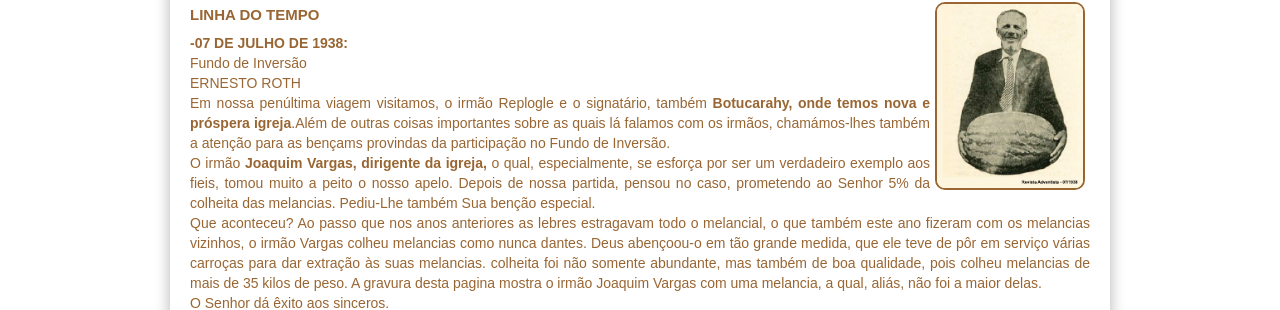
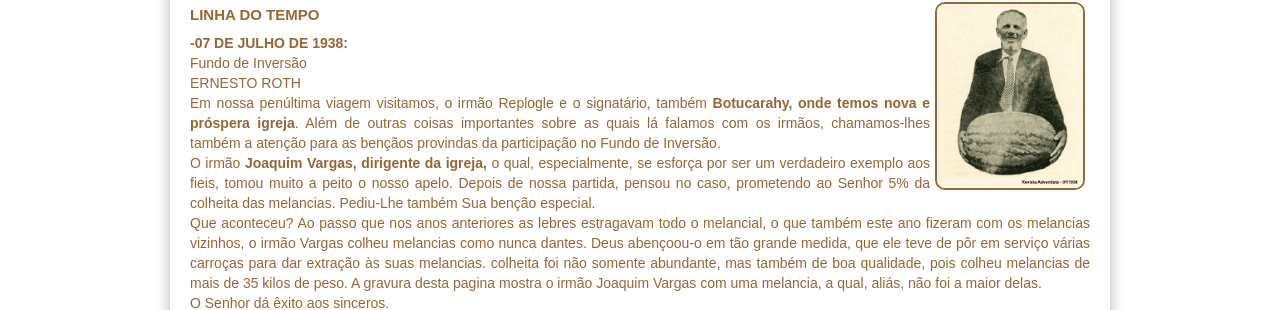
Before and after one commit to claudiovargas1955/claudiovargas1955.github.io, a Jekyll site: the page built from _pages/história-da-iasd-bosque.html, in a window 1280 px wide. Shown: the part 1042-1352 px from the top of the page. Built offline with Jekyll 4.4.1, drawn with Linux system fonts in a browser that asks for light colours; some web fonts are replaced.

Commit message:
Update história-da-iasd-bosque.html

```diff
--- a/_pages/história-da-iasd-bosque.html
+++ b/_pages/história-da-iasd-bosque.html
@@ -124,8 +124,8 @@
 <p><b>-07 DE JULHO DE 1938: </b><br>
 Fundo de Inversão<br>
 ERNESTO ROTH<br>
-Em nossa penúltima viagem visitamos, o irmão Replogle e o signatário, também <b>Botucarahy, onde temos nova e próspera igreja</b>.Além de outras coisas importantes
-sobre as quais lá falamos com os irmãos, chamámos-lhes também a atenção para as bençams provindas da participação no Fundo de Inversão.<br>
+Em nossa penúltima viagem visitamos, o irmão Replogle e o signatário, também <b>Botucarahy, onde temos nova e próspera igreja</b>. Além de outras coisas importantes
+sobre as quais lá falamos com os irmãos, chamamos-lhes também a atenção para as bençãos provindas da participação no Fundo de Inversão.<br>
 O irmão <b>Joaquim Vargas, dirigente da igreja, </b>o qual, especialmente, se esforça por ser um verdadeiro exemplo aos fieis, tomou muito a peito o nosso apelo.
 Depois de nossa partida, pensou no caso, prometendo ao Senhor 5% da colheita das melancias. Pediu-Lhe também Sua benção especial.<br>
 Que aconteceu? Ao passo que nos anos anteriores as lebres estragavam todo o melancial, o que também este ano fizeram com os melancias vizinhos, o irmão Vargas
```
